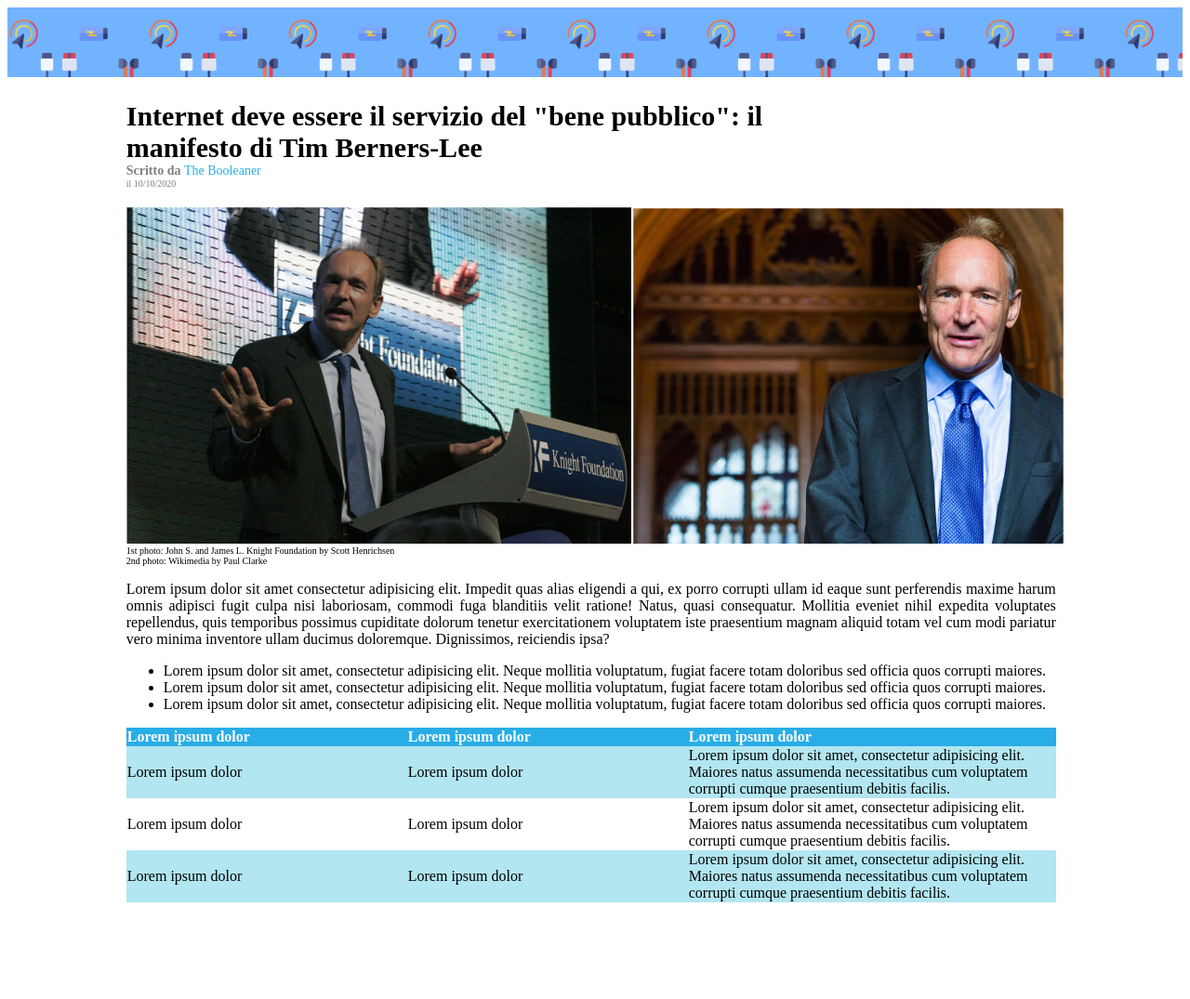
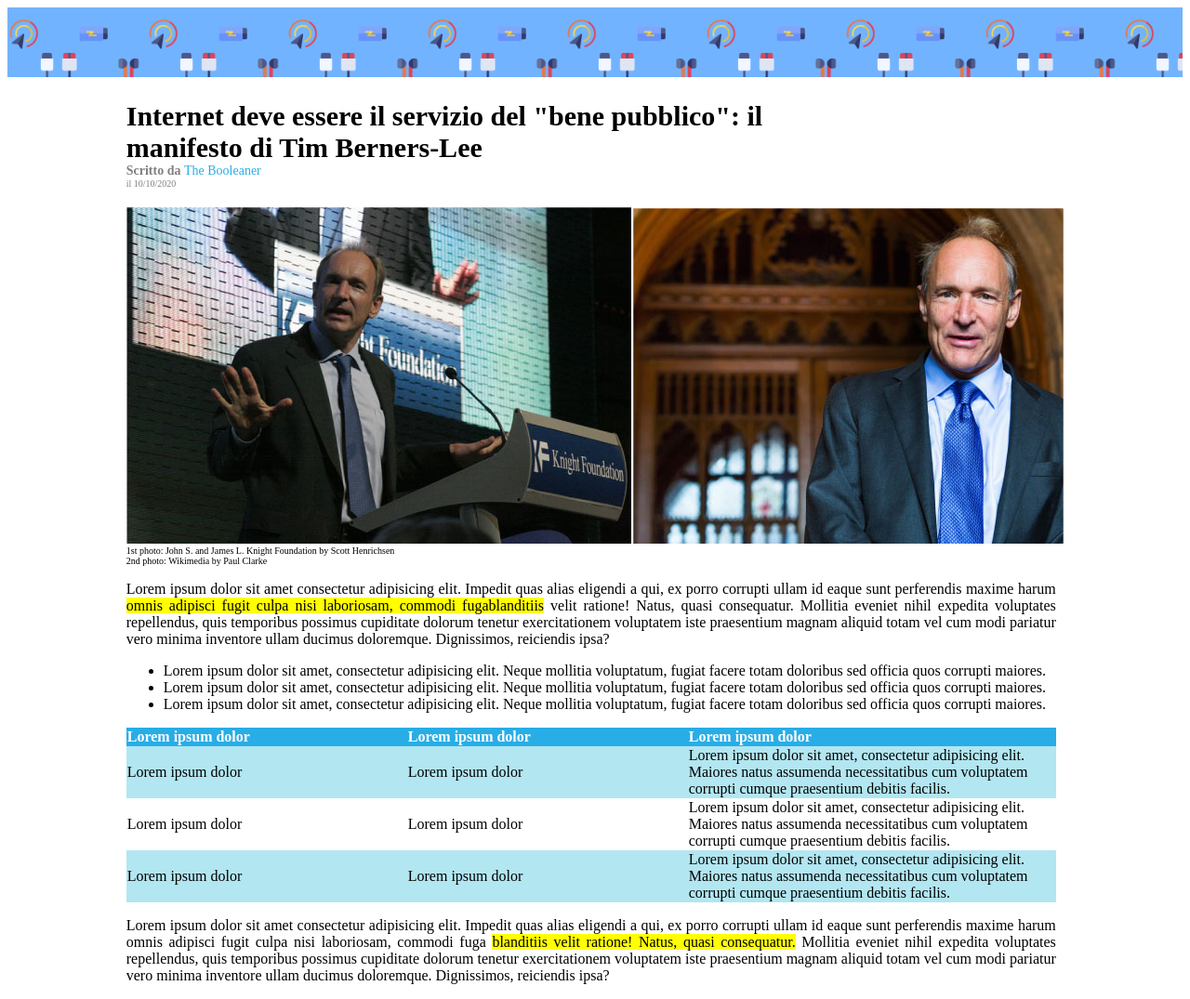
Before and after one commit to costanzaguala/html-css-booleaner, a plain HTML site: page index.html in a window 1280 px wide. Shown: the whole page at 93% size. Before the commit the page ends 979 px from the top, so only its background shows below. Drawn offline with Linux system fonts and the light colour scheme.

Commit message:
Inserimento testo highlighted

```diff
--- a/css/style.css
+++ b/css/style.css
@@ -45,6 +45,10 @@ main {
     text-align: justify;
 }
 
+.highlighted-text {
+    background-color: yellow;
+}
+
 table {
     text-align: left;
     border-collapse: collapse;
--- a/index.html
+++ b/index.html
@@ -34,7 +34,7 @@
 
             <!-- Inizio sezione 3: testo articolo -->
             <section class="testo-articolo">
-                <p>Lorem ipsum dolor sit amet consectetur adipisicing elit. Impedit quas alias eligendi a qui, ex porro corrupti ullam id eaque sunt perferendis maxime harum omnis adipisci fugit culpa nisi laboriosam, commodi fuga blanditiis velit ratione! Natus, quasi consequatur. Mollitia eveniet nihil expedita voluptates repellendus, quis temporibus possimus cupiditate dolorum tenetur exercitationem voluptatem iste praesentium magnam aliquid totam vel cum modi pariatur vero minima inventore ullam ducimus doloremque. Dignissimos, reiciendis ipsa?</p>
+                <p>Lorem ipsum dolor sit amet consectetur adipisicing elit. Impedit quas alias eligendi a qui, ex porro corrupti ullam id eaque sunt perferendis maxime harum  <span class="highlighted-text">omnis adipisci fugit culpa nisi laboriosam, commodi fugablanditiis</span> velit ratione! Natus, quasi consequatur. Mollitia eveniet nihil expedita voluptates repellendus, quis temporibus possimus cupiditate dolorum tenetur exercitationem voluptatem iste praesentium magnam aliquid totam vel cum modi pariatur vero minima inventore ullam ducimus doloremque. Dignissimos, reiciendis ipsa?</p>
                 <ul>
                     <li>Lorem ipsum dolor sit amet, consectetur adipisicing elit. Neque mollitia voluptatum, fugiat facere totam doloribus sed officia quos corrupti maiores.</li>
                     <li>Lorem ipsum dolor sit amet, consectetur adipisicing elit. Neque mollitia voluptatum, fugiat facere totam doloribus sed officia quos corrupti maiores.</li>
@@ -42,7 +42,7 @@
                 </ul>
             <!-- Inizio sezione 3: testo articolo -->
 
-                <!-- Inizio tabella -->
+                <!-- Inizio sezione 4: tabella -->
                 <table>
 
                     <thead>
@@ -73,7 +73,12 @@
                         </tr>
                     </tbody>
                 </table>
-                <!-- Fine tabella -->
+                <!-- Fine sezione 4: tabella -->
+
+                <!-- Inizio sezione 5: testo -->
+                <p>Lorem ipsum dolor sit amet consectetur adipisicing elit. Impedit quas alias eligendi a qui, ex porro corrupti ullam id eaque sunt perferendis maxime harum omnis adipisci fugit culpa nisi laboriosam, commodi fuga <span class="highlighted-text">blanditiis velit ratione! Natus, quasi consequatur.</span> Mollitia eveniet nihil expedita voluptates repellendus, quis temporibus possimus cupiditate dolorum tenetur exercitationem voluptatem iste praesentium magnam aliquid totam vel cum modi pariatur vero minima inventore ullam ducimus doloremque. Dignissimos, reiciendis ipsa?</p>
+                <!-- Fine sezione 5: testo -->
+
             </section>
 
 
```
